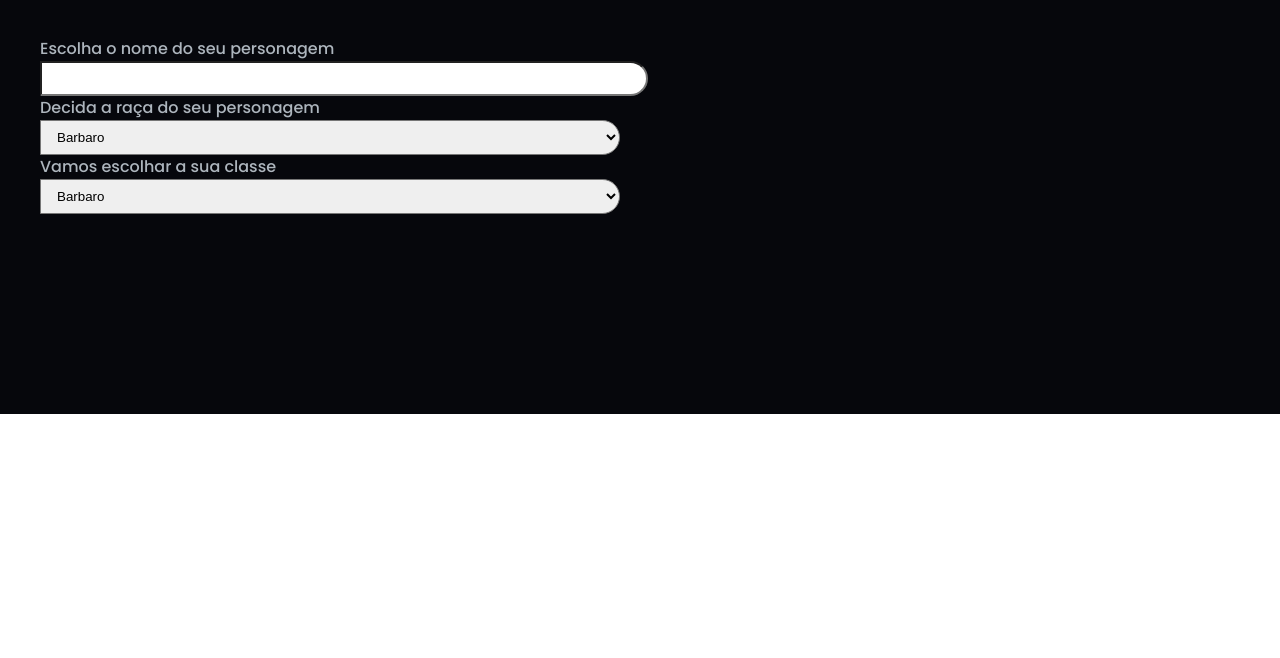
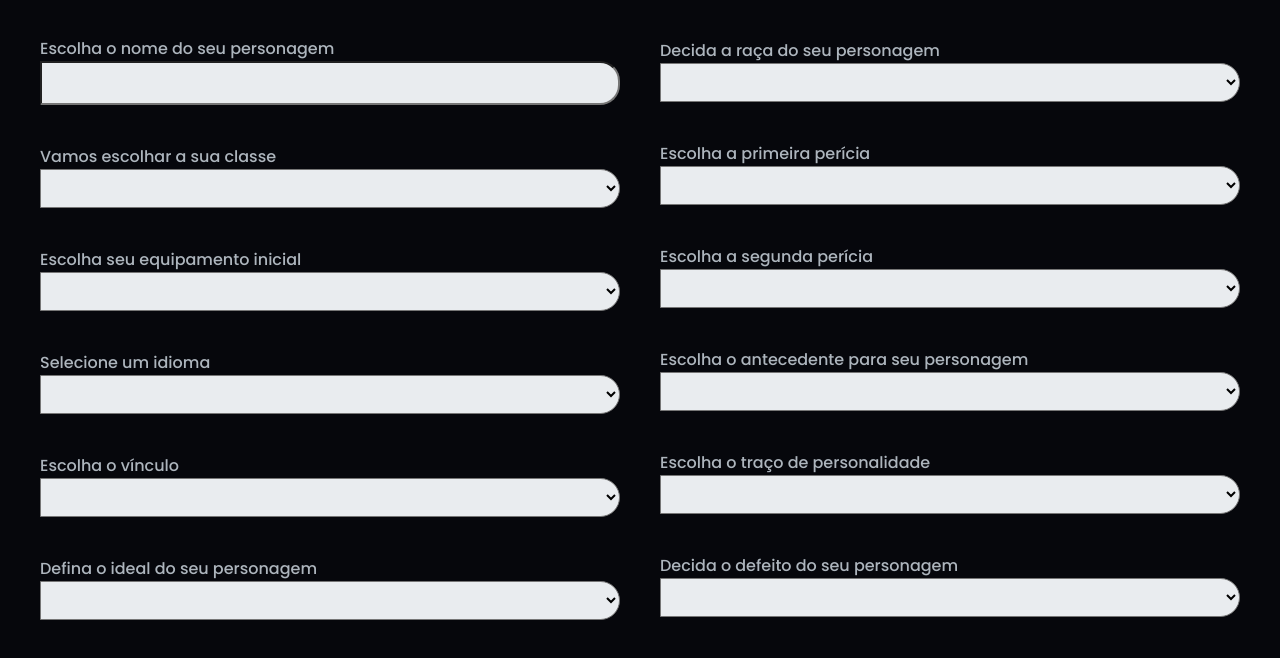
Before and after one commit to mateusdev7/dungeonsanddragonsautomator, a plain HTML site: page comecar.html in a window 1280 px wide. Shown: the part 796-1454 px from the top of the page. Before the commit the page ends 1210 px from the top, so only its background shows below. Drawn offline with nearby package versions, Linux system fonts and the light colour scheme.

Commit message:
Formulario

```diff
--- a/comecar.html
+++ b/comecar.html
@@ -41,26 +41,105 @@
         <div class="conteudo-ficha">
             <h3 class="font-p-5-bold cor-brancototal">Processo de criação</h3>
         </div>
-        <div class="formulario">
-            <form action="" class="formulario-interior">
-
+        <section class="formulario-dados" aria-label="formulário">
+            <form action="./comecar.html" class="formulario">
+                <!-- Lado esquerdo -->
+                <div class="lado-esquerdo">
+                    <div>
                         <label for="nome_personagem" class="cor-w5 font-p-3-medium">Escolha o nome do seu personagem</label>
                         <input type="text" name="nome_personagem" id="nome_personagem">
+                    </div>
+                    <div>
+                        <label for="classe_personagem" class="cor-w5 font-p-3-medium">Vamos escolhar a sua classe</label>
+                        <select name="classe_personagem" id="classe_personagem">
+                            <option value="" selected></option>
+                            <option value="classe1">Classe 01</option>
+                            <option value="classe2">Classe 02</option>
+                        </select>
+                    </div>
+                    <div>
+                        <label for="equipamento_personagem" class="cor-w5 font-p-3-medium">Escolha seu equipamento inicial</label>
+                        <select name="equipamento_personagem" id="equipamento_personagem">
+                            <option value="" selected></option>
+                            <option value="equipamento1">Equipamento 01</option>
+                            <option value="equipamento2">Equipamento 02</option>
+                        </select>
+                    </div>
+                    <div>
+                        <label for="idioma_personagem" class="cor-w5 font-p-3-medium">Selecione um idioma</label>
+                        <select name="idioma_personagem" id="idioma_personagem">
+                            <option value="" selected></option>
+                            <option value="idioma1">Idioma 01</option>
+                            <option value="idioma2">Idioma 02</option>
+                        </select>
+                    </div>
+                    <div>
+                        <label for="vinculo_personagem" class="cor-w5 font-p-3-medium">Escolha o vínculo</label>
+                        <select name="vinculo_personagem" id="vinculo_personagem">
+                            <option value="" selected></option>
+                            <option value="vinculo1">Vinculo 01</option>
+                            <option value="vinculo2">Vinculo 02</option>
+                        </select>
+                    </div>
+                    <div>
+                        <label for="ideal_personagem" class="cor-w5 font-p-3-medium">Defina o ideal do seu personagem</label>
+                        <select name="ideal_personagem" id="ideal_personagem">
+                            <option value="" selected></option>
+                            <option value="ideal1">Ideal 01</option>
+                            <option value="ideal2">Ideal 02</option>
+                        </select>
+                    </div>
+                </div>
 
+                <!-- Lado direito -->
+                <div class="lado-direito">
+                    <div>
                         <label for="raca_personagem" class="cor-w5 font-p-3-medium">Decida a raça do seu personagem</label>
                         <select name="raca_personagem" id="raca_personagem">
-                    <option value="Barbaro">Barbaro</option>
-                    <option value="Barbaro">Bardo</option>
+                            <option value="" selected></option>
+                            <option value="raca1">Raça 01</option>
+                            <option value="raca1">Raça 02</option>
                         </select>
-
-                <label for="classe_personagem" class="cor-w5 font-p-3-medium">Vamos escolhar a sua classe</label>
-                <select name="classe_personagem" id="classe_personagem">
-                    <option value="Barbaro">Barbaro</option>
-                    <option value="Barbaro">Bardo</option>
+                    </div>
+                    <div class="campo-pericia">
+                        <label for="pericias_personagem" class="cor-w5 font-p-3-medium">Escolha a primeira perícia</label>
+                        <select name="pericias_personagem" id="pericias_personagem">
+                            <option value="" selected></option>
+                            <option value="pericia1">Perícia 01</option>
                         </select>
-
+                        <label for="pericias_personagem" class="cor-w5 font-p-3-medium">Escolha a segunda perícia</label>
+                        <select name="pericias_personagem" id="pericias_personagem">
+                            <option value="" selected></option>
+                            <option value="pericia2">Perícia 02</option>
+                        </select>
+                    </div>
+                    <div>
+                        <label for="antecedente_personagem" class="cor-w5 font-p-3-medium">Escolha o antecedente para seu personagem</label>
+                        <select name="antecedente_personagem" id="antecedente_personagem">
+                            <option value="" selected></option>
+                            <option value="antecedente1">Antecedente 01</option>
+                            <option value="antecedente2">Antecedente 02</option>
+                        </select>
+                    </div>
+                    <div>
+                        <label for="traco_personagem" class="cor-w5 font-p-3-medium">Escolha o traço de personalidade</label>
+                        <select name="traco_personagem" id="traco_personagem">
+                            <option value="" selected></option>
+                            <option value="traco1">Traço 01</option>
+                            <option value="traco2">Traço 02</option>
+                        </select>
+                    </div>
+                    <div>
+                        <label for="defeito_personagem" class="cor-w5 font-p-3-medium">Decida o defeito do seu personagem</label>
+                        <select name="defeito_personagem" id="defeito_personagem">
+                            <option value="" selected></option>
+                            <option value="defeito1">Defeito 01</option>
+                            <option value="defeito2">Defeito 02</option>
+                        </select>
+                    </div>
+                </div>
             </form>
-        </div>
+        </section>
     </section>
 </body>
 
--- a/conteudos/comecar.css
+++ b/conteudos/comecar.css
@@ -52,17 +52,6 @@
   align-items: center;
 }
 
-/* .ficha-bg::after {
-  content: "";
-  display: inline-block;
-  height: 4px;
-  width: 100%;
-  background: var(--cor-w9);
-  position: absolute;
-  bottom: 90px;
-  margin-bottom: 60px;
-} */
-
 .conteudo-ficha h3::before {
   content: url("../imagens/comecar/icon_dragon_ficha.svg");
   display: block;
@@ -75,22 +64,38 @@
   grid-template-columns: repeat(2, 1fr);
   gap: 40px;
   padding-bottom: 200px;
+  justify-content: center;
+  align-items: center;
+}
+
+.col-1 {
+  grid-column: span 1;
 }
 
 .formulario label {
   display: block;
 }
 
-
-#nome_personagem {
-  width: 100%;
-  padding: 8px 12px;
-  border-radius: 0px 20px 20px 0px;
+.formulario select {
+  cursor: pointer;
 }
 
-#raca_personagem,
-#classe_personagem {
+.formulario input[type="text"],
+.formulario select {
+  font: 400 1rem/1.5 "Roboto", sans-serif;
+  background: var(--cor-w2);
+  outline: none;
+  margin-bottom: 40px;
+  padding: 8px;
+  border-radius: 0px 20px 20px 0px;
   width: 100%;
-  padding: 8px 12px;
-  border-radius: 0px 20px 20px 0px;
+  box-sizing: border-box;
 }
+
+.formulario input[type="text"]:focus,
+.formulario select:focus {
+  outline: none;
+  border-color: var(--cor-p1);
+  background: var(--cor-brancototal);
+  box-shadow: 0 0 0 1px #fe3238;
+}
```
Lines whose indentation alone changed are shown as unchanged.
